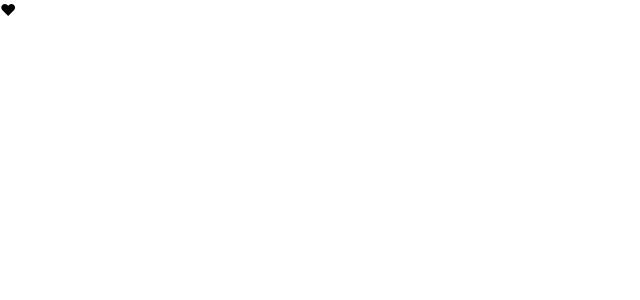
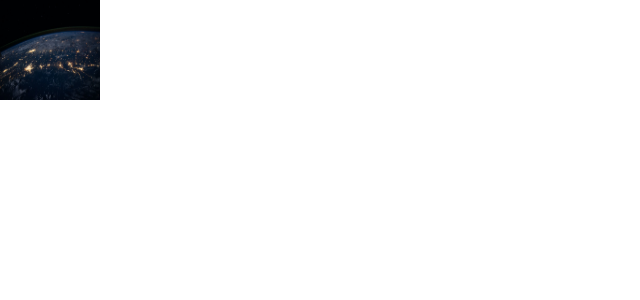
Before and after one commit to leanndemetro/github-actions, a Next.js app: page / in a window 1280 px wide. Shown: the top 300 px of the page, without its empty margins (0-640 px from the left). Built offline with nearby package versions, Linux system fonts and the light colour scheme.

Commit message:
image added to index.js, prefix and basepath elements added to next.config.js, testing to load images via out folder on gh pages site

```diff
--- a/next.config.js
+++ b/next.config.js
@@ -1,3 +1,4 @@
 module.exports = {
-
+ basePath: '/github-actions',
+ assetPrefix: '/github-actions'
 }
--- a/pages/index.js
+++ b/pages/index.js
@@ -1,9 +1,11 @@
+import Image from "next/image";
 
+const prefix = "/github-actions";
 
 export default function Home() {
   return (
     <div>
-      &hearts;
+      <Image src={prefix + "/images/earth.jpg"} height={100} width={100} />
     </div>
   )
 }
```
Also changed, not shown: public/images/earth.jpg (added).
